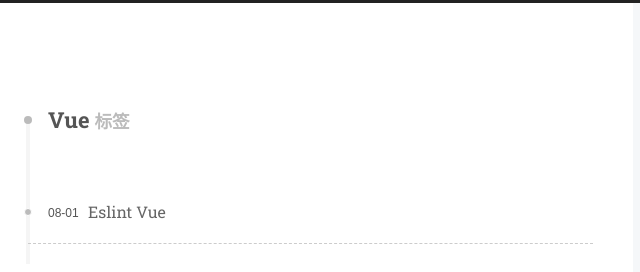
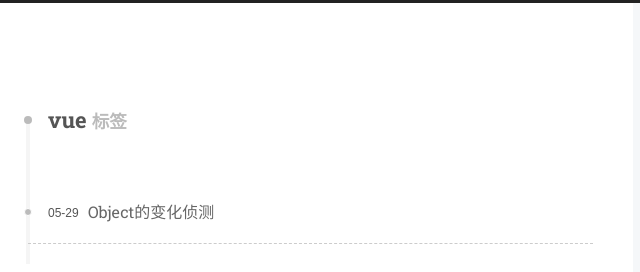
Before and after one commit to Yelingxiao/blog, a plain HTML site: page tags/Vue/index.html in a window 1280 px wide. Shown: the top 272 px of the page, 487-1127 px from the left. Drawn offline with Linux system fonts and the light colour scheme.

Commit message:
Site updated: 2019-08-29 19:28:20

```diff
--- a/css/main.css
+++ b/css/main.css
@@ -1823,7 +1823,7 @@ pre .javascript .function {
   width: 4px;
   height: 4px;
   border-radius: 50%;
-  background: #fcffff;
+  background: #ff47ed;
 }
 .links-of-blogroll {
   font-size: 13px;
--- a/tags/Vue/index.html
+++ b/tags/Vue/index.html
@@ -109,7 +109,7 @@
 <meta name="description" content="Blog.">
 <meta property="og:type" content="website">
 <meta property="og:title" content="Blog">
-<meta property="og:url" content="http://yoursite.com/tags/Vue/index.html">
+<meta property="og:url" content="http://yoursite.com/tags/vue/index.html">
 <meta property="og:site_name" content="Blog">
 <meta property="og:description" content="Blog.">
 <meta property="og:locale" content="zh-Hans">
@@ -145,13 +145,13 @@
 
 
 
-  <link rel="canonical" href="http://yoursite.com/tags/Vue/">
+  <link rel="canonical" href="http://yoursite.com/tags/vue/">
 
 
 
 
 
-  <title>标签: Vue | Blog</title>
+  <title>标签: vue | Blog</title>
 
 
 
@@ -281,7 +281,7 @@
 
     <div id="posts" class="posts-collapse">
       <div class="collection-title">
-        <h1>Vue<small>标签</small>
+        <h1>vue<small>标签</small>
         </h1>
       </div>
 
@@ -293,17 +293,17 @@
 
       <h2 class="post-title">
 
-            <a class="post-title-link" href="/2019/08/01/流程规范/Eslint Vue/" itemprop="url">
+            <a class="post-title-link" href="/2019/05/29/vue/Object的变化侦测/" itemprop="url">
 
-                <span itemprop="name">Eslint Vue</span>
+                <span itemprop="name">Object的变化侦测</span>
 
             </a>
 
       </h2>
 
       <div class="post-meta">
-        <time class="post-time" itemprop="dateCreated" datetime="2019-08-01T19:32:15+08:00" content="2019-08-01">
-          08-01
+        <time class="post-time" itemprop="dateCreated" datetime="2019-05-29T20:54:42+08:00" content="2019-05-29">
+          05-29
         </time>
       </div>
 
@@ -630,5 +630,3 @@
 
 </body>
 </html>
-ody>
-</html>
```
